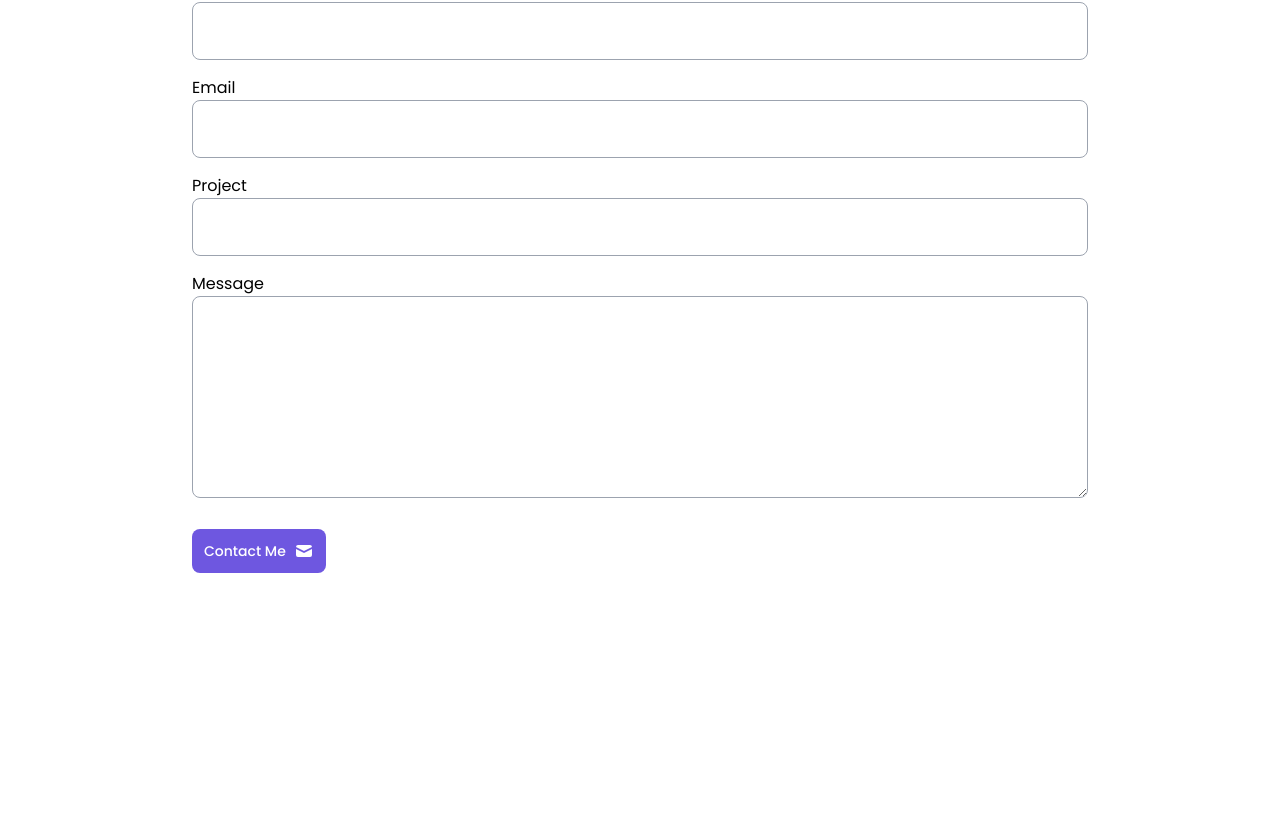
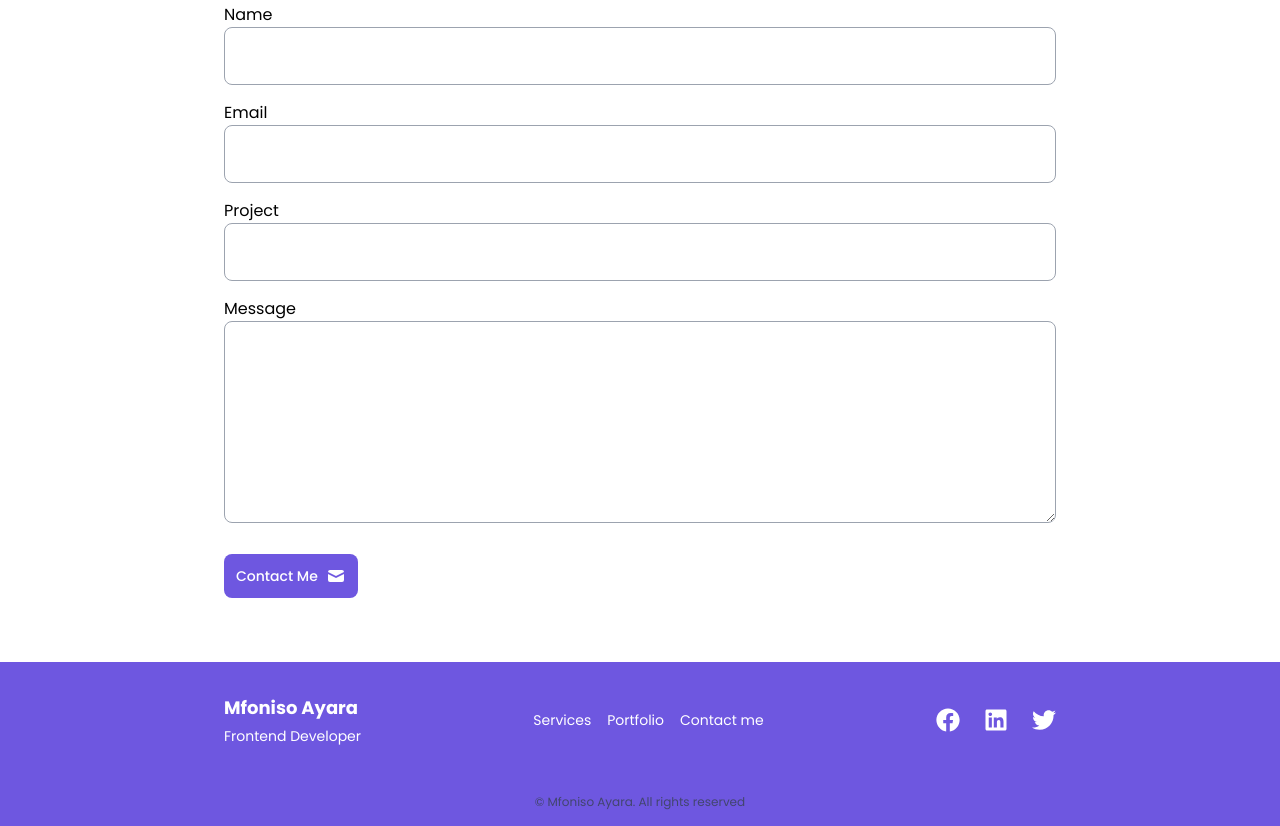
Before and after one commit to Lirac/portfolio, a Next.js app: page / in a window 1280 px wide. Shown: the part 4002-4828 px from the top of the page. Before the commit the page ends 4639 px from the top, so only its background shows below. Built offline with nearby package versions, Linux system fonts and the light colour scheme.

Commit message:
Adds footer section

```diff
--- a/components/About.jsx
+++ b/components/About.jsx
@@ -5,7 +5,7 @@ import BaseButton from './BaseButton'
 
 const About = () => {
   return (
-    <div className="mt-16 pb-16">
+    <div className="mt-16 pb-16 section">
       <h2 className="font-bold text-center text-xl">About Me</h2>
       <h4 className="text-center text-sm mb-16">My Introduction</h4>
 
--- /dev/null
+++ b/components/Footer.jsx
@@ -0,0 +1,48 @@
+import React from 'react'
+import { FaFacebook, FaLinkedin, FaTwitter } from 'react-icons/fa'
+
+const Footer = () => {
+  return (
+    <div className='bg-secondColor text-white'>
+      <div className='section mb-0 space-y-14 md:space-y-0 pt-8 pb-12 px-8 md:grid md:grid-cols-2 lg:flex lg:items-center lg:justify-between'>
+        <div className=''>
+          <h2 className='font-bold text-lg mb-1'>Mfoniso Ayara</h2>
+          <h5 className='text-sm'>Frontend Developer</h5>
+        </div>
+
+        <ul className='text-sm space-y-4 mt-0 md:flex  md:items-center md:space-y-0 md:gap-x-4'>
+          <li>
+            <a href="" className='hover:text-colorLighter'>Services</a>
+          </li>
+          <li>
+            <a href="#portfolio" className='hover:text-colorLighter'>Portfolio</a>
+          </li>
+          <li>
+            <a href="#portfolio" className='hover:text-colorLighter'>Contact me</a>
+          </li>
+        </ul>
+
+        <div className='flex space-x-6 md:pt-16 lg:pt-0'>
+          <a
+            href="https://www.facebook.com/lirac.lomex/"
+            target="_blank"
+            rel="noopener noreferrer"
+          >
+            <FaFacebook className="w-6 h-6 hover:text-colorLighter" />
+          </a>
+          <a href="">
+            <FaLinkedin className="w-6 h-6 hover:text-colorLighter" />
+          </a>
+          <a href="">
+            <FaTwitter className="w-6 h-6 hover:text-colorLighter" />
+          </a>
+        </div>
+
+
+      </div>
+      <p className='text-xs text-center text-gray-700/80 pb-4 place-self-center self-center'>&#169; Mfoniso Ayara. All rights reserved</p>
+    </div>
+  )
+}
+
+export default Footer
--- a/components/ProjectInMind.jsx
+++ b/components/ProjectInMind.jsx
@@ -5,8 +5,8 @@ import BaseButton from './BaseButton'
 
 const ProjectInMind = () => {
   return (
-    <div className='section text-center bg-secondColor pt-12 pb-8 px-4 rounded-md'>
-        <div>
+    <div className='section'>
+        <div className='bg-secondColor pt-12 pb-8 px-4 rounded-md text-center'>
             <div>
                 <div>
                     <h2 className='font-semibold mb-3 text-white'>Have a new Project in mind?</h2>
--- a/pages/index.jsx
+++ b/pages/index.jsx
@@ -7,6 +7,7 @@ import Qualification from '../components/Qualification'
 import Portfolio from '../components/Portfolio'
 import ProjectInMind from '../components/ProjectInMind'
 import Contact from '../components/Contact'
+import Footer from '../components/Footer'
 
 export default function Home() {
   return (
@@ -17,7 +18,7 @@ export default function Home() {
         <link rel="icon" href="/favicon.ico" />
       </Head>
 
-      <main className="px-8">
+      <main className="">
         <Nav />
         <Banner />
         <About />
@@ -26,6 +27,7 @@ export default function Home() {
         <Portfolio />
         <ProjectInMind />
         <Contact />
+        <Footer/>
       </main>
     </div>
   )
--- a/styles/globals.css
+++ b/styles/globals.css
@@ -20,7 +20,7 @@
   }
 
   .section {
-    @apply mt-8 mb-16 max-w-4xl mx-auto
+    @apply mt-8 mb-16 max-w-4xl mx-auto px-8
   }
 
   .bar {
--- a/tailwind.config.js
+++ b/tailwind.config.js
@@ -13,7 +13,8 @@ module.exports = {
         firstColor: '#6e57e0',
         firstColorAlt: '#5a43cb',
         secondColor: '#6e57e0',
-        titleColor: '#242329'
+        titleColor: '#242329',
+        colorLighter: '#c1b6fc'
       },
     },
   },
```
